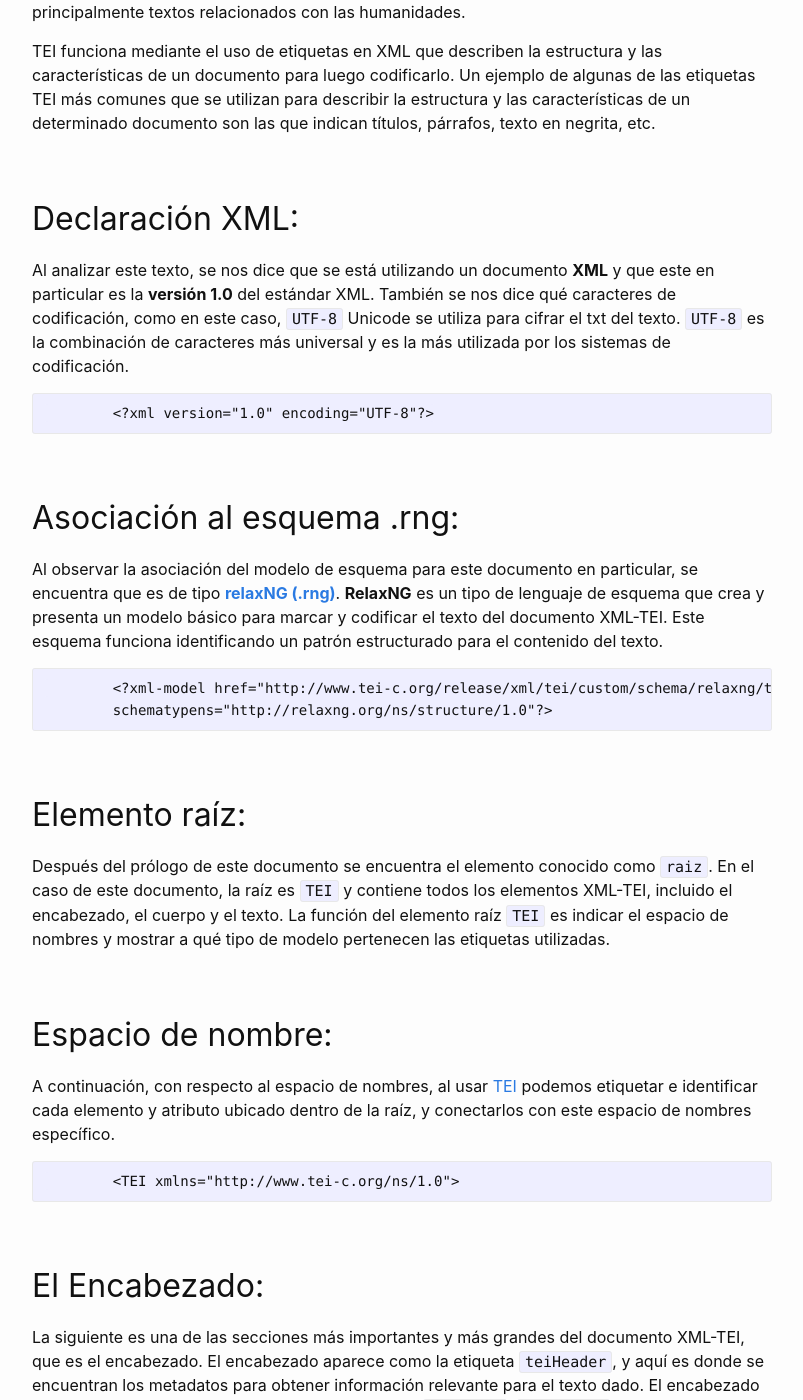
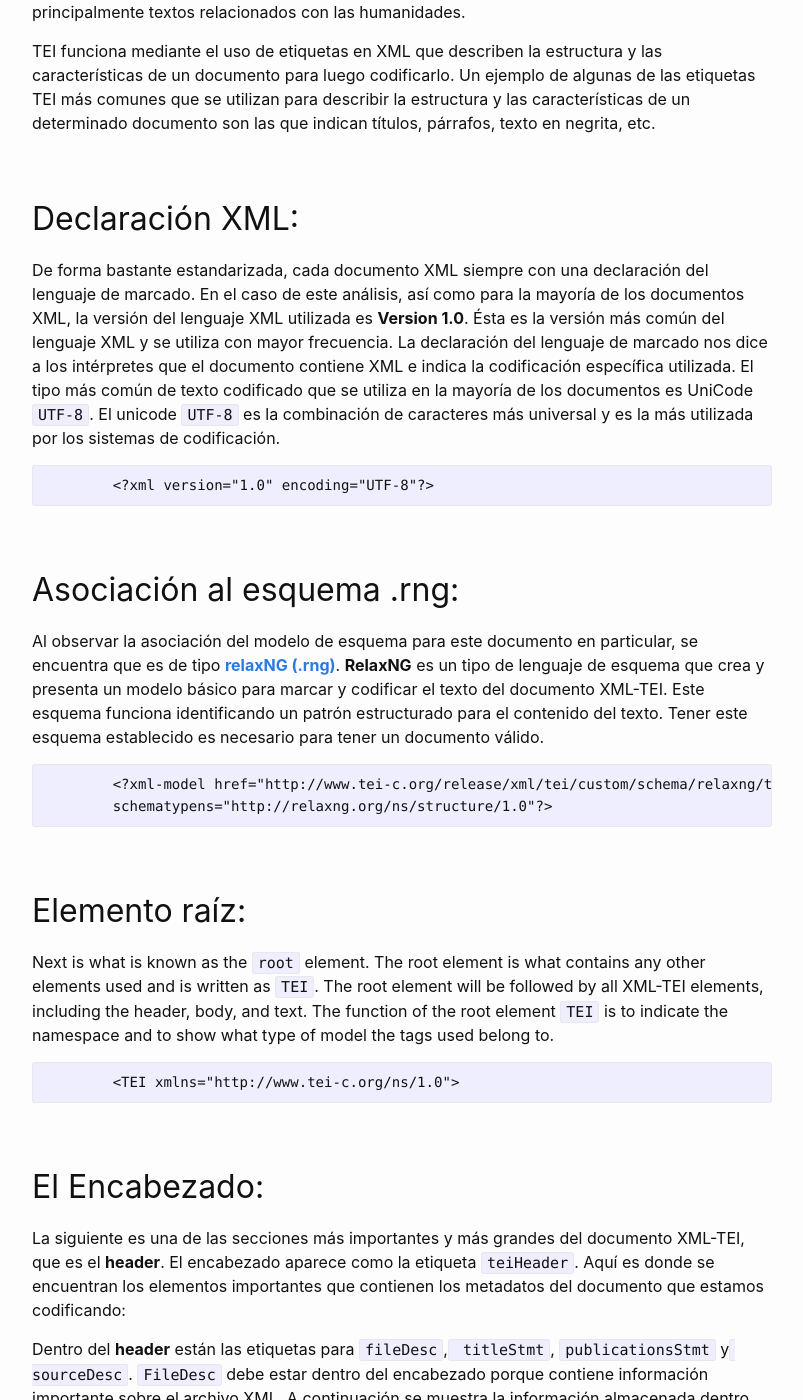
Before and after one commit to gmagnant00/gmagnant00.github.io, a Jekyll site: the page built from _posts/2021-10-11-Comentario-TEI.md, in a window 1280 px wide and 1400 px high, scrolled down 870 px. Shown: the whole window, without its empty margins (238-1041 px from the left). Built offline with Jekyll 4.4.1, drawn with Linux system fonts in a browser that asks for light colours; some of the changed text lies outside the part shown.

Commit message:
Update 2021-10-11-Comentario-TEI.md

````diff
--- a/_posts/2021-10-11-Comentario-TEI.md
+++ b/_posts/2021-10-11-Comentario-TEI.md
@@ -18,30 +18,31 @@ TEI, la Iniciativa de codificación de texto, se creó por primera vez en el añ
 TEI funciona mediante el uso de etiquetas en XML que describen la estructura y las características de un documento para luego codificarlo. Un ejemplo de algunas de las etiquetas TEI más comunes que se utilizan para describir la estructura y las características de un determinado documento son las que indican títulos, párrafos, texto en negrita, etc.
 
 ## Declaración XML:
-Al analizar este texto, se nos dice que se está utilizando un documento **XML** y que este en particular es la **versión 1.0** del estándar XML. También se nos dice qué caracteres de codificación, como en este caso, `UTF-8` Unicode se utiliza para cifrar el txt del texto. `UTF-8` es la combinación de caracteres más universal y es la más utilizada por los sistemas de codificación.
+De forma bastante estandarizada, cada documento XML siempre con una declaración del lenguaje de marcado. En el caso de este análisis, así como para la mayoría de los documentos XML, la versión del lenguaje XML utilizada es **Version 1.0**. Ésta es la versión más común del lenguaje XML y se utiliza con mayor frecuencia. La declaración del lenguaje de marcado nos dice a los intérpretes que el documento contiene XML e indica la codificación específica utilizada. El tipo más común de texto codificado que se utiliza en la mayoría de los documentos es UniCode `UTF-8`. El unicode `UTF-8` es la combinación de caracteres más universal y es la más utilizada por los sistemas de codificación.
 ```
         <?xml version="1.0" encoding="UTF-8"?>
  ```
 
 ## Asociación al esquema .rng:
 
-Al observar la asociación del modelo de esquema para este documento en particular, se encuentra que es de tipo [**relaxNG (.rng)**](https://relaxng.org/). **RelaxNG** es un tipo de lenguaje de esquema que crea y presenta un modelo básico para marcar y codificar el texto del documento XML-TEI. Este esquema funciona identificando un patrón estructurado para el contenido del texto.
+Al observar la asociación del modelo de esquema para este documento en particular, se encuentra que es de tipo [**relaxNG (.rng)**](https://relaxng.org/). **RelaxNG** es un tipo de lenguaje de esquema que crea y presenta un modelo básico para marcar y codificar el texto del documento XML-TEI. Este esquema funciona identificando un patrón estructurado para el contenido del texto. Tener este esquema establecido es necesario para tener un documento válido.
 ```
         <?xml-model href="http://www.tei-c.org/release/xml/tei/custom/schema/relaxng/teilite.rng"
         schematypens="http://relaxng.org/ns/structure/1.0"?>
 ```
 
 ## Elemento raíz:
-Después del prólogo de este documento se encuentra el elemento conocido como `raiz`. En el caso de este documento, la raíz es `TEI` y contiene todos los elementos XML-TEI, incluido el encabezado, el cuerpo y el texto. La función del elemento raíz `TEI` es indicar el espacio de nombres y mostrar a qué tipo de modelo pertenecen las etiquetas utilizadas.
+Next is what is known as the `root` element. The root element is what contains any other elements used and is written as `TEI`. The root element will be followed by all XML-TEI elements, including the header, body, and text. The function of the root element `TEI` is to indicate the namespace and to show what type of model the tags used belong to.
 
-## Espacio de nombre:
-A continuación, con respecto al espacio de nombres, al usar [TEI](http://www.tei-c.org/ns/1.0) podemos etiquetar e identificar cada elemento y atributo ubicado dentro de la raíz, y conectarlos con este espacio de nombres específico.
 ```
         <TEI xmlns="http://www.tei-c.org/ns/1.0">
 ```
 
+
 ## El Encabezado:
-La siguiente es una de las secciones más importantes y más grandes del documento XML-TEI, que es el encabezado. El encabezado aparece como la etiqueta `teiHeader`, y aquí es donde se encuentran los metadatos para obtener información relevante para el texto dado. El encabezado también es donde se encuentran las etiquetas para `fileDesc`, `titleStmt`, `publicationsStmt` y `sourceDesc`.
+La siguiente es una de las secciones más importantes y más grandes del documento XML-TEI, que es el **header**. El encabezado aparece como la etiqueta `teiHeader`. Aquí es donde se encuentran los elementos importantes que contienen los metadatos del documento que estamos codificando:
+
+Dentro del **header** están las etiquetas para `fileDesc`,` titleStmt`, `publicationsStmt` y` sourceDesc`. `FileDesc` debe estar dentro del encabezado porque contiene información importante sobre el archivo XML. A continuación se muestra la información almacenada dentro del **header**:
 ```
        <teiHeader>
       <fileDesc>
@@ -58,7 +59,7 @@ La siguiente es una de las secciones más importantes y más grandes del documen
   </teiHeader>
 ```
 
-### A continuación se muestran explicaciones de la información contenida en cada uno de los elementos del encabezado:
+### Explicaciones de la información contenida en cada uno de los elementos del **header**:
 
 - `fileDesc`: este es el único elemento que se requiere en el encabezado porque contiene información sobre el archivo XML-TEI y la fuente principal.
 - `titleStmt`: En este elemento es donde se encuentra la información sobre el nombre del archivo
@@ -66,19 +67,14 @@ La siguiente es una de las secciones más importantes y más grandes del documen
 - `publicaciónStmt`: Este elemento es el que nos da la información necesaria sobre la publicación digital y el editor del archivo y utiliza la etiqueta de párrafo.
 - `teiHeader`: El elemento genérico `teiHeader` es el encabezado y es el que contiene los metadatos del documento que estamos codificando
 
-## Texto:
+## El cuerpo del documento:
 
-Pasando a la segunda parte más grande de un documento XML-TEI, el texto. Dentro de la sección conocida como el texto, hay subsecciones, una de las cuales se conoce como "cuerpo". En el cuerpo es donde se encuentran los fragmentos del texto real del documento. Dentro del cuerpo, la etiqueta de párrafo se usa repetidamente para mostrar el texto que aparece en cualquier otro documento XML-TEI. A continuación, se utiliza la etiqueta **figure** que incluye una URL con un enlace de hipertexto en el que se puede hacer clic y que conduce a una imagen.
+Después del `header`, llegamos a la siguiente parte de un documento XML-TEI donde está el texto real. Esto se conoce como el "body". Dentro de esta sección conocida como el texto, hay elementos separados que se pueden usar para diferenciar partes del texto. Dentro del cuerpo, la marca de párrafo `<p>` se usa para dividir el inicio y el final de un párrafo. Esta es la marca que se usa más comúnmente, pero otras como `<lg>` se pueden usar para marcar comillas y otros subelementos dentro del texto.
 
-
-## El cuerpo del documento:
 ```
         <text>
             <body>
-              <p>El texto </p>
-             <figure>
-                <graphic url="http://www.tei-c.org/logos/TEI-glow.png"/>
-              </figure>
+              <p>Aqui es el cuerpo del texto. </p>
            </body>
           </text>
   ```
````
